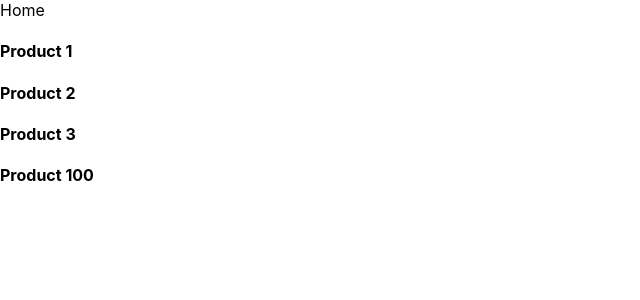
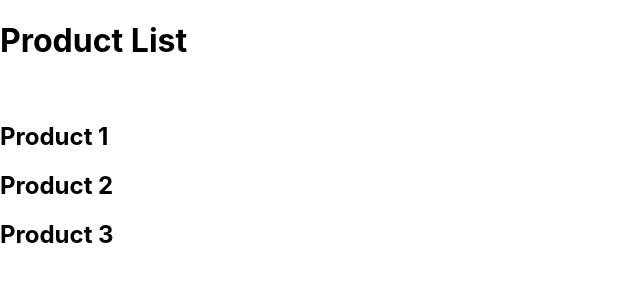
Before and after one commit to CaWeb007/learning_1, a Next.js app: page /product in a window 1280 px wide. Shown: the top 300 px of the page, without its empty margins (0-640 px from the left). Built offline with nearby package versions, Linux system fonts and the light colour scheme; data requests are answered from the project's data file.

Commit message:
30 problems static generation with dynamic data

```diff
--- /dev/null
+++ b/db.json
@@ -0,0 +1,14 @@
+{
+  "posts": [
+    { "id": 1, "title": "json-server", "author": "typicode" }
+  ],
+  "comments": [
+    { "id": 1, "body": "some comment", "postId": 1 }
+  ],
+  "profile": { "name": "typicode" },
+  "product": [
+    {"id": 1, "title": "Product 1", "price": 1000, "description": "Description 1"},
+    {"id": 2, "title": "Product 2", "price": 2000, "description": "Description 2"},
+    {"id": 3, "title": "Product 3", "price": 3000, "description": "Description 3"}
+  ]
+}
--- a/package.json
+++ b/package.json
@@ -6,9 +6,12 @@
     "dev": "next dev",
     "build": "next build",
     "start": "next start",
-    "lint": "next lint"
+    "lint": "next lint",
+    "mock": "json-server --watch db.json --port 4000",
+    "serve": "concurrently mock dev"
   },
   "dependencies": {
+    "json-server": "^0.17.0",
     "next": "12.3.1",
     "react": "18.2.0",
     "react-dom": "18.2.0"
--- a/pages/posts/[postId].js
+++ b/pages/posts/[postId].js
@@ -43,8 +43,6 @@ export async function getStaticProps(context){
     if (!data.id) return {
         notFound: true
     }
-    console.log(`Generating post page ${params.postId}`)
-
     return {
         props: {
             post: data
--- a/pages/product/index.js
+++ b/pages/product/index.js
@@ -1,15 +1,29 @@
 import Link from "next/link";
 
-const ProductList = ({productId = 100}) => {
-    return (
+const ProductList = ({products}) => {
+    return(
         <>
-            <Link href={'/'}><a>Home</a></Link>
-            <h4><Link href={'/product/1'}><a>Product 1</a></Link></h4>
-            <h4><Link href={'/product/2'}><a>Product 2</a></Link></h4>
-            <h4><Link href={'/product/3'} replace><a>Product 3</a></Link></h4>
-            <h4><Link href={`/product/${productId}`}><a>Product {productId}</a></Link></h4>
+            <h1>Product List</h1>
+            <br/>
+            <div className="productWrapper">
+                {products.map(item => {
+                    return(
+                        <div key={item.id} className="productItem">
+                            <h2><Link href={`/product/${item.id}`}><a>{item.title}</a></Link></h2>
+                        </div>
+                    )
+                })}
+            </div>
         </>
-    );
+    )
 };
-
 export default ProductList;
+export async function getStaticProps(){
+    const response = await fetch('http://localhost:4000/product')
+    const data = await response.json()
+    return{
+        props: {
+            products: data
+        }
+    }
+}
```
Also changed, not shown: pages/product/[productId]/index.js (+27 -5 lines), 2 other files (tests, documents, lock files or other folders).
